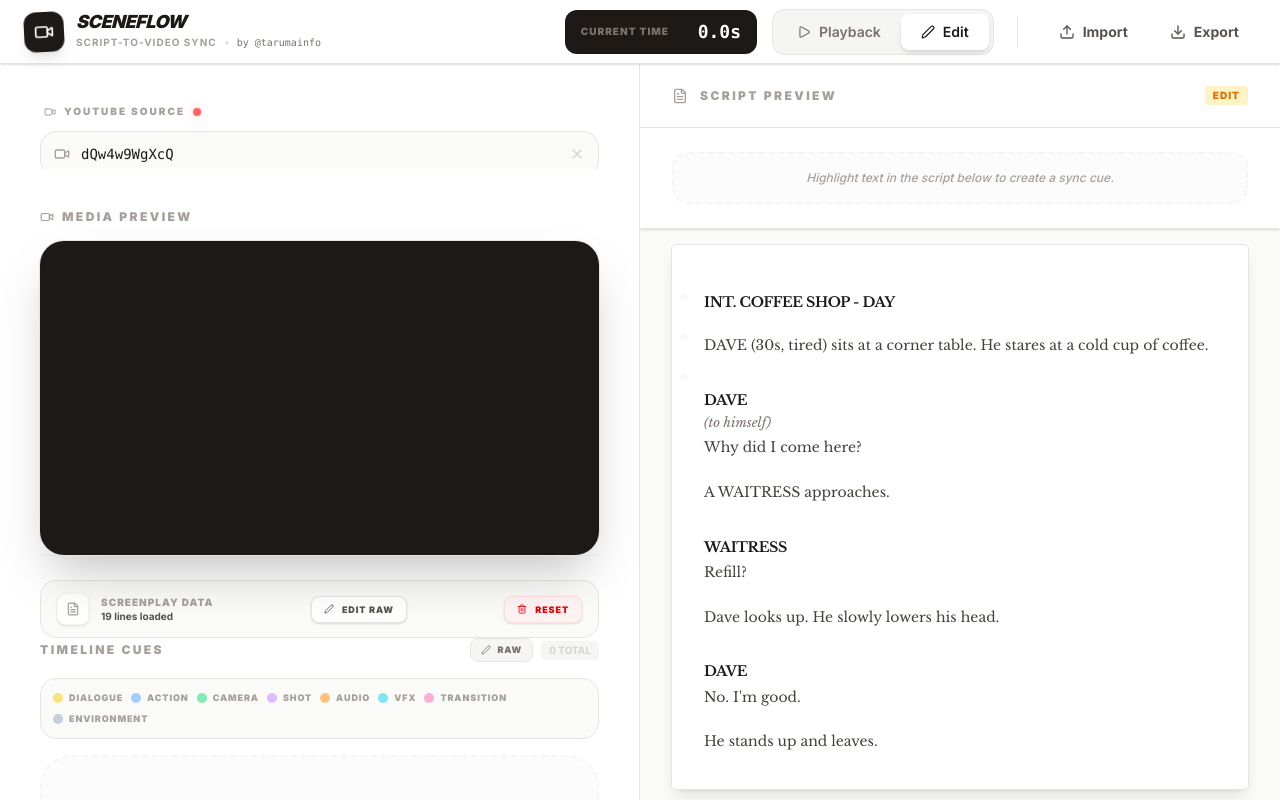
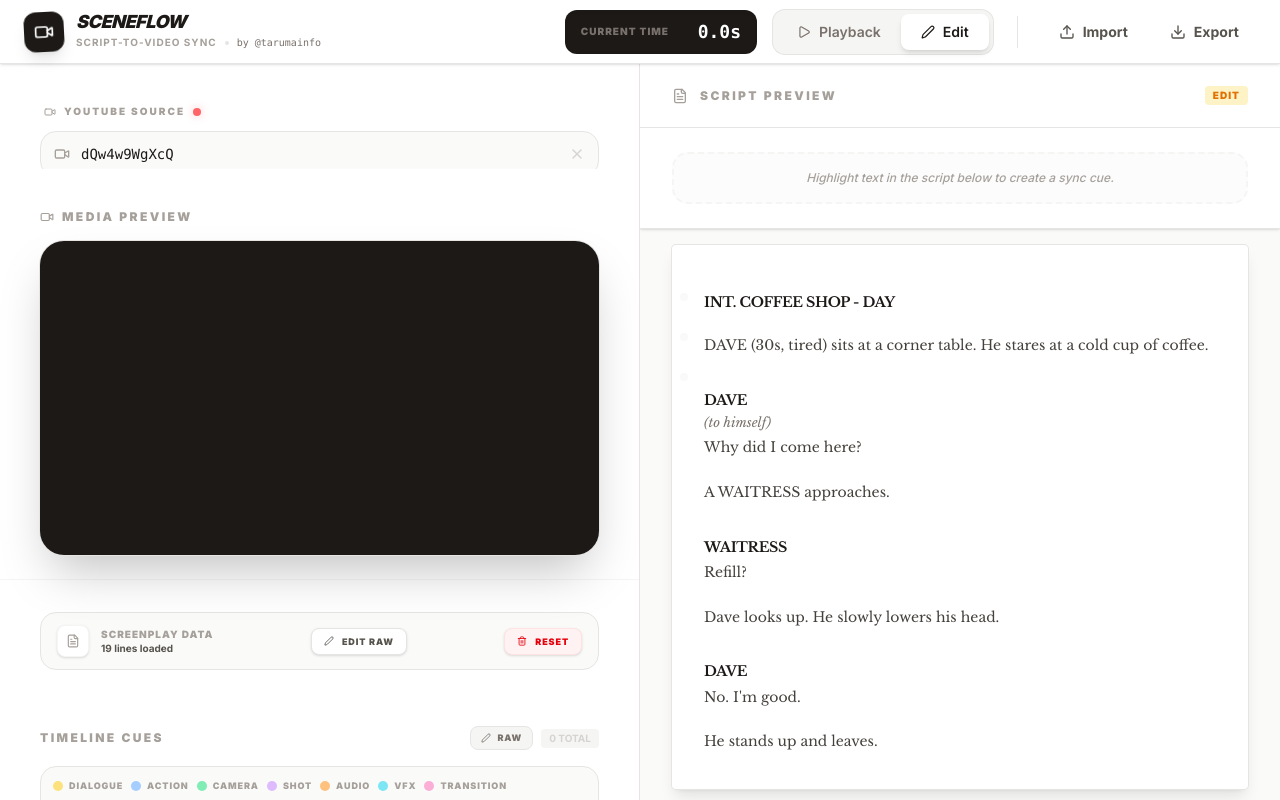
Before and after one commit to taruma/SceneFlow, a React (Vite) app: page / in a window 1280 px wide. Both pictures are taken after a click on the button "Edit". Built offline with nearby package versions, Linux system fonts and the light colour scheme.

Commit message:
fix(ui): Improve left panel scroll behavior in edit mode
Adjusted the left panel's styling in edit mode to correctly manage sticky elements and their visibility based on scroll position. This ensures a smoother user experience by hiding non-essential elements when scrolled down.

```diff
--- a/src/App.tsx
+++ b/src/App.tsx
@@ -683,7 +683,7 @@ export default function App() {
             "flex flex-col border-stone-200 bg-white transition-all duration-500",
             mode === 'edit'
               ? "w-full lg:w-1/2 border-r p-4 lg:p-10 overflow-y-auto scrollbar-hide"
-              : "w-full lg:w-1/2 border-r p-0 lg:p-10 gap-0 lg:gap-6 lg:overflow-y-auto sticky top-0 z-30 shadow-md lg:shadow-none"
+              : "w-full lg:w-1/2 border-r p-0 lg:p-10 gap-0 lg:gap-6 lg:overflow-y-auto scrollbar-hide sticky top-0 z-30 shadow-md lg:shadow-none"
           )}
         >
           {/* YouTube Source Input - Not Sticky in Edit Mode */}
@@ -726,10 +726,11 @@ export default function App() {
 
           {/* Video Player Section - Sticky in Edit Mode */}
           <section className={cn(
-            "space-y-4 transition-all duration-300",
+            "transition-all duration-300 z-30 sticky top-0",
             mode === 'playback' && "space-y-4 lg:space-y-6",
-            mode === 'edit' && "sticky top-0 z-30 bg-white/95 backdrop-blur-sm border-b border-stone-100 -mt-4 lg:-mt-10 pt-4 lg:pt-10 mb-6",
-            mode === 'edit' && leftPanelScroll > 80 && "pb-3 mb-4 shadow-sm"
+            mode === 'edit' && "-mx-4 lg:-mx-10 -mt-4 lg:-mt-10 px-4 lg:px-10 pt-4 lg:pt-10",
+            mode === 'edit' && leftPanelScroll <= 80 && "bg-white border-b border-stone-100 pb-6 mb-8 space-y-4",
+            mode === 'edit' && leftPanelScroll > 80 && "bg-transparent pointer-events-none space-y-0 pb-0 mb-0"
           )}>
             <div className={cn(
               "flex items-center justify-between transition-all duration-300",
@@ -743,9 +744,9 @@ export default function App() {
             </div>
 
             <div className={cn(
-              "aspect-video bg-stone-900 overflow-hidden shadow-2xl ring-1 ring-stone-200 relative group transition-all duration-500 origin-top-left",
+              "aspect-video bg-stone-900 overflow-hidden shadow-2xl ring-1 ring-stone-200 relative group transition-all duration-500 origin-top-left pointer-events-auto",
               mode === 'edit' ? "rounded-3xl" : "rounded-none lg:rounded-3xl",
-              mode === 'edit' && leftPanelScroll > 80 && "w-1/2 rounded-xl shadow-lg"
+              mode === 'edit' && leftPanelScroll > 80 && "w-1/2 rounded-2xl shadow-2xl scale-90 -translate-y-2"
             )}>
               <YouTube
                 key={extractYoutubeId(state.youtubeId)}
@@ -806,7 +807,7 @@ export default function App() {
 
           {/* Script Management Section - Only in Edit Mode */}
           {mode === 'edit' && (
-            <section className="animate-in fade-in duration-500">
+            <section className="animate-in fade-in duration-500 mb-10">
               <div className="flex items-center justify-between bg-stone-50 border border-stone-200 rounded-2xl px-4 py-3">
                 <div className="flex items-center gap-3">
                   <div className="w-8 h-8 bg-white rounded-lg flex items-center justify-center border border-stone-100 shadow-sm">
@@ -837,7 +838,7 @@ export default function App() {
 
           {/* Edit Mode Controls - Moved Cue Creation to Right Panel */}
           {mode === 'edit' && (
-            <section className="space-y-8 animate-in fade-in slide-in-from-bottom-4 duration-700">
+            <section className="space-y-8 animate-in fade-in slide-in-from-bottom-4 duration-700 mt-4">
               {/* Cue List */}
               <div className="space-y-4">
                 <div className="flex flex-col gap-4">
```
